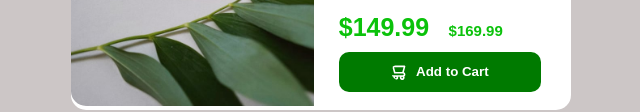
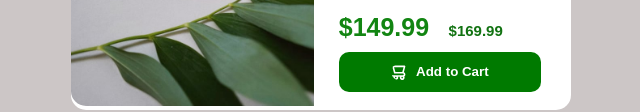
Before and after one commit to kaykedmar/frontendmentor, a plain HTML site: page product-preview-card-component-main/index.html in a window 1280 px wide. Shown: the part 464-576 px from the top of the page, without its empty margins (319-959 px from the left). Drawn offline with Linux system fonts and the light colour scheme.

Commit message:
Update index.html

```diff
--- a/product-preview-card-component-main/index.html
+++ b/product-preview-card-component-main/index.html
@@ -62,7 +62,7 @@
 
     .numero-maior {
       font-size: 25px;
-      color: rgb(11, 194, 11);
+      color: rgb(18, 133, 18);
       font-weight: 700;
       cursor: pointer;
     }
@@ -70,7 +70,7 @@
     .numero-menor {
       margin-left: 15px;
       font-size: 15px;
-      color: rgb(11, 194, 11);
+      color: rgb(17, 114, 17);
       font-weight: 700;
       cursor: pointer;
     }
```
